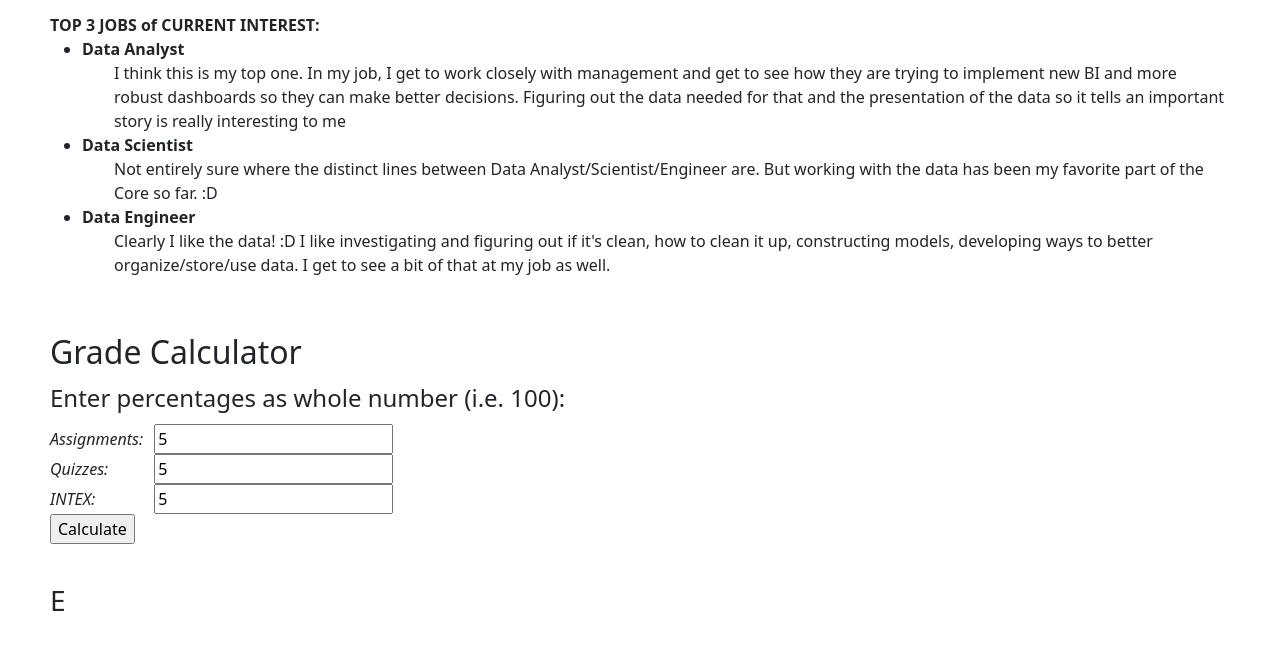
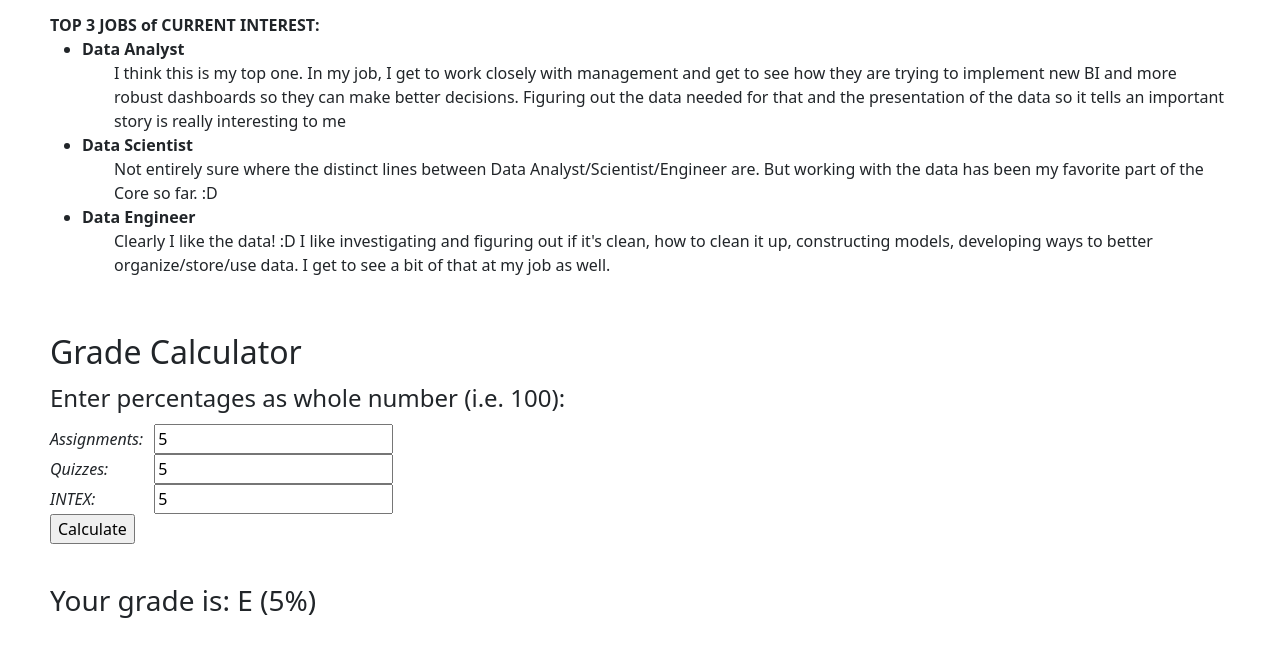
Before and after one commit to LilyB095/Mission02, a plain HTML site: page Mission02/wwwroot/index.html in a window 1280 px wide. Both pictures are taken after typing "5", "5", "5" into the empty fields and a click on the button "Calculate". Shown: the part 465-1121 px from the top of the page. Drawn offline with Linux system fonts and the light colour scheme.

Commit message:
display numeric and letter grade together

```diff
--- a/Mission02/wwwroot/index.html
+++ b/Mission02/wwwroot/index.html
@@ -71,7 +71,7 @@
 
         <p>&nbsp;</p>
 
-        <h3 id="lettergrade">Your grade is... </h3>
+        <h3 id="grade">Your grade is... </h3>
 
         <p>&nbsp;</p>
         <p>&nbsp;</p>
--- a/Mission02/wwwroot/js/mission2.js
+++ b/Mission02/wwwroot/js/mission2.js
@@ -48,7 +48,6 @@ $("#calc").click(function () {
         var lettergrade = "E"
     }
 
-    // Put the lettergrade into the html header with the id "lettergrade"
-    $("#lettergrade").html(lettergrade)
-
+    // Put the lettergrade and numeric grade together into the html header with the id "grade"
+    $("#grade").html("Your grade is: " + lettergrade + " (" + numgrade + "%)");
 })
```
